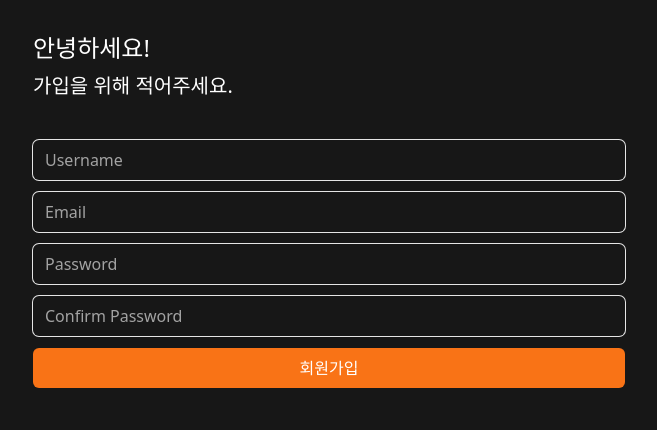
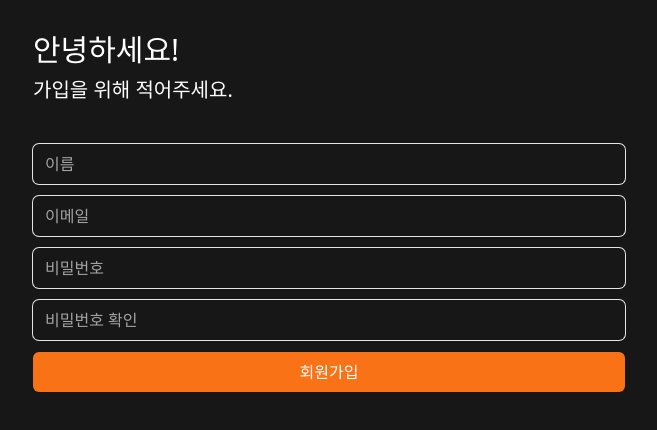
Before and after one commit to minnje/next-market, a Next.js app: page /create-account in a window 1280 px wide. Shown: the top 430 px of the page, without its empty margins (311-968 px from the left). Built offline with nearby package versions, Linux system fonts and the light colour scheme.

Commit message:
placeholders 등 수정

```diff
--- a/app/(auth)/create-account/page.tsx
+++ b/app/(auth)/create-account/page.tsx
@@ -11,7 +11,7 @@ export default function CreateAccount() {
      return (
           <div className="flex flex-col gap-10 py-8 px-6">
                <div className="flex flex-col gap-2 *:font-medium">
-                    <h1 className="text-2xl">안녕하세요!</h1>
+                    <h1 className="text-3xl">안녕하세요!</h1>
                     <h2 className="text-xl">가입을 위해 적어주세요.</h2>
                </div>
                <form action={dispatch} className="flex flex-col gap-3">
@@ -20,14 +20,14 @@ export default function CreateAccount() {
                          name="username"
                          type="text"
                          required
-                         placeholder="Username"
+                         placeholder="이름"
                     />
                     <Input
                          errors={state?.fieldErrors.email}
                          name="email"
                          type="email"
                          required
-                         placeholder="Email"
+                         placeholder="이메일"
                     />
                     <Input
                          errors={state?.fieldErrors.password}
@@ -35,7 +35,7 @@ export default function CreateAccount() {
                          type="password"
                          minLength={PASSWORD_MIN_LENGTH}
                          required
-                         placeholder="Password"
+                         placeholder="비밀번호"
                     />
                     <Input
                          errors={state?.fieldErrors.confirmPassword}
@@ -43,7 +43,7 @@ export default function CreateAccount() {
                          minLength={PASSWORD_MIN_LENGTH}
                          type="password"
                          required
-                         placeholder="Confirm Password"
+                         placeholder="비밀번호 확인"
                     />
                     <Button text="회원가입" />
                </form>
--- a/app/(auth)/login/page.tsx
+++ b/app/(auth)/login/page.tsx
@@ -11,15 +11,15 @@ export default function Login() {
      return (
           <div className="flex flex-col gap-10 py-8 px-6">
                <div className="flex flex-col gap-2 *:font-medium">
-                    <h1 className="text-2xl">안녕하세요!</h1>
-                    <h2 className="text-xl">이메일로 로그인하세요.</h2>
+                    <h1 className="text-3xl">안녕하세요!</h1>
+                    <h2 className="text-xl">이메일로 로그인하세요 🙌</h2>
                </div>
                <form action={action} className="flex flex-col gap-3">
                     <Input
                          name="email"
                          type="email"
                          required
-                         placeholder="Email"
+                         placeholder="이메일"
                          errors={state?.fieldErrors.email}
                     />
                     <Input
@@ -27,7 +27,7 @@ export default function Login() {
                          type="password"
                          required
                          minLength={PASSWORD_MIN_LENGTH}
-                         placeholder="Password"
+                         placeholder="비밀번호"
                          errors={state?.fieldErrors.password}
                     />
 
--- a/app/(auth)/page.tsx
+++ b/app/(auth)/page.tsx
@@ -3,17 +3,17 @@ import Link from "next/link";
 export default function Home() {
      return (
           <div className="flex flex-col items-center justify-between min-h-screen p-6">
-               <div className="my-auto flex flex-col items-center gap-2 *:font-medium">
+               <div className="my-auto  flex flex-col items-center gap-3 *:font-medium">
                     <span className="text-9xl">✨</span>
                     <h1 className="text-4xl ">마켓</h1>
-                    <h2 className="text-2xl">마켓에 어서오세요!</h2>
+                    <h2 className="text-xl">마켓에 어서오세요!</h2>
                </div>
                <div className="flex flex-col items-center gap-3 w-full">
                     <Link
                          href="/create-account"
                          className="w-full bg-orange-500 text-white text-lg font-medium py-2.5 rounded-md text-center hover:bg-orange-400 transition-colors"
                     >
-                         시작하기
+                         회원가입
                     </Link>
                     <div className="flex gap-2">
                          <span>이미 계정이 있나요?</span>
```
